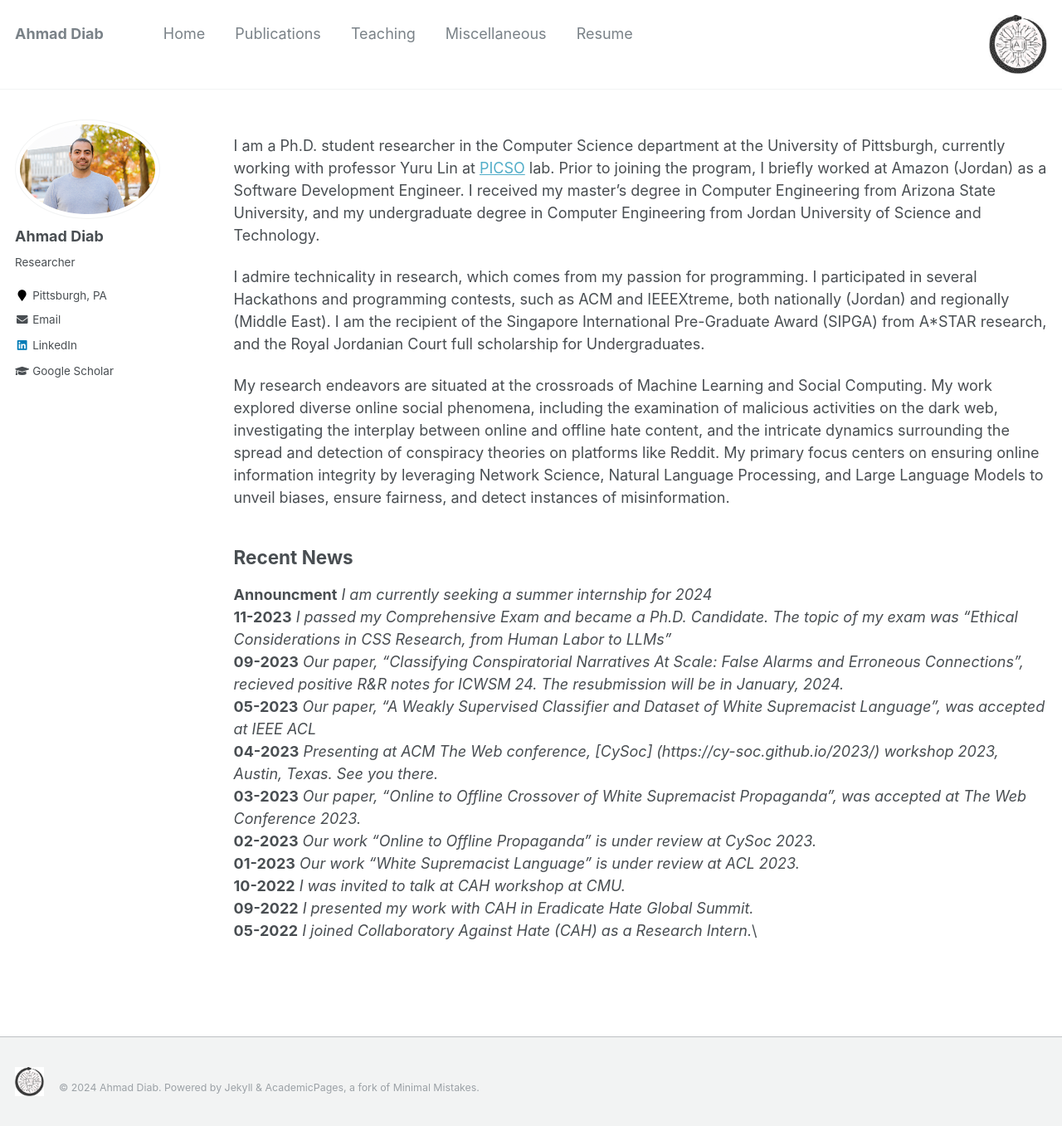
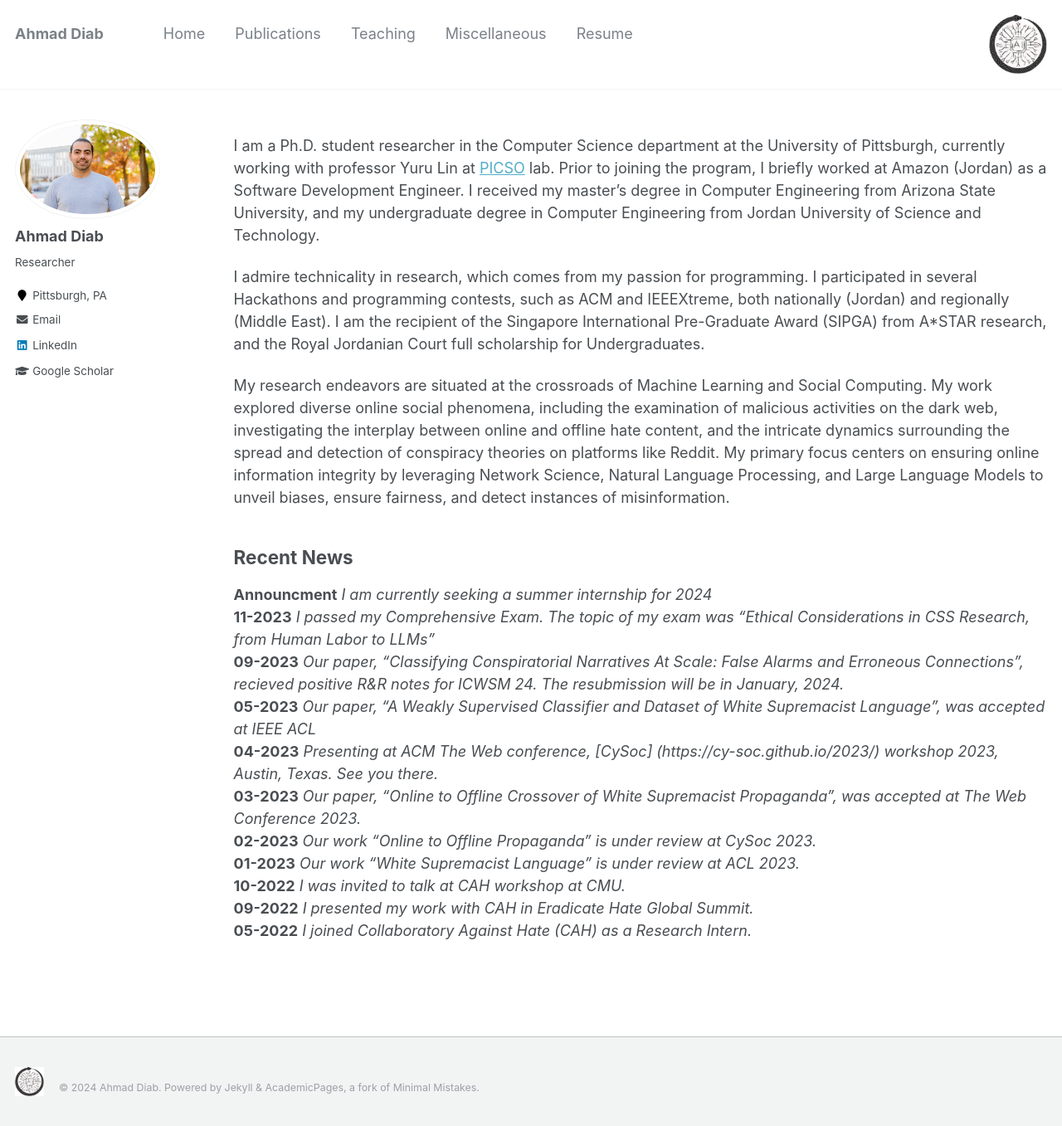
Before and after one commit to aadiab/aadiab.github.io, a Jekyll site: the page built from index.md, in a window 1280 px wide and 1357 px high. Shown: the whole window at 83% size. Built offline with Jekyll 4.4.1, drawn with Linux system fonts in a browser that asks for light colours.

Commit message:
quick update

```diff
--- a/index.md
+++ b/index.md
@@ -17,7 +17,7 @@ My research endeavors are situated at the crossroads of Machine Learning and Soc
 
 ## Recent News
 **Announcment** *I am currently seeking a summer internship for 2024*\
-**11-2023** *I passed my Comprehensive Exam and became a Ph.D. Candidate. The topic of my exam was "Ethical Considerations in CSS Research, from Human Labor to LLMs"*\
+**11-2023** *I passed my Comprehensive Exam. The topic of my exam was "Ethical Considerations in CSS Research, from Human Labor to LLMs"*\
 **09-2023** *Our paper, "Classifying Conspiratorial Narratives At Scale: False Alarms and Erroneous Connections", recieved positive R&R notes for ICWSM 24. The resubmission will be in January, 2024.*\
 **05-2023** *Our paper, "A Weakly Supervised Classifier and Dataset of White Supremacist Language", was accepted at IEEE ACL*\
 **04-2023** *Presenting at ACM The Web conference, [CySoc] (https://cy-soc.github.io/2023/) workshop 2023, Austin, Texas. See you there.* \
@@ -26,4 +26,4 @@ My research endeavors are situated at the crossroads of Machine Learning and Soc
 **01-2023** *Our work "White Supremacist Language" is under review at ACL 2023.*\
 **10-2022** *I was invited to talk at CAH workshop at CMU.*\
 **09-2022** *I presented my work with CAH in Eradicate Hate Global Summit.*\
-**05-2022** *I joined Collaboratory Against Hate (CAH) as a Research Intern.*\
+**05-2022** *I joined Collaboratory Against Hate (CAH) as a Research Intern.*
```
Also changed, not shown: _pages/404.md (+1 -1 lines), _pages/publications.md (+6 -6 lines).
